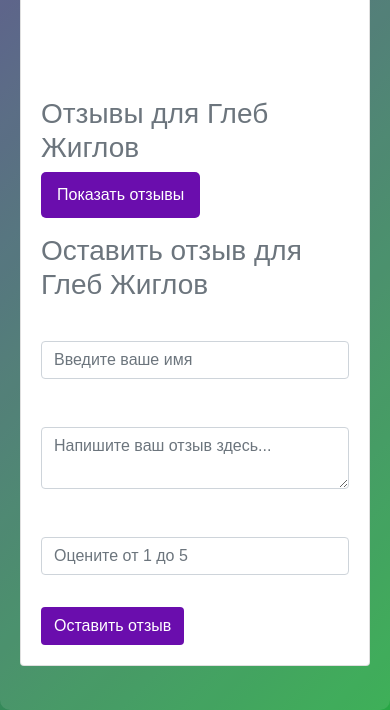
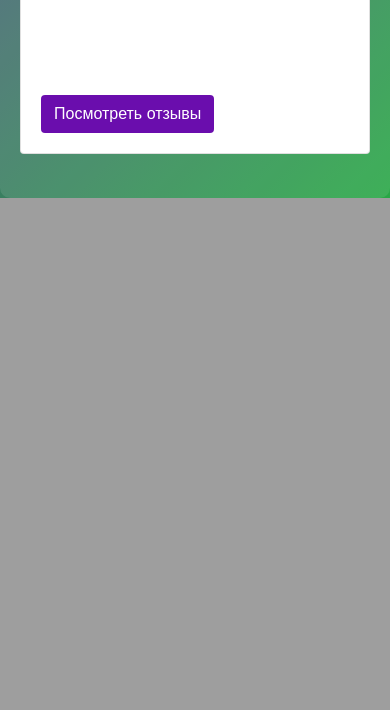
Before and after one commit to Nataliya422/Barbershop, a Django app: page /masters/ in a window 390 px wide. Shown: the part 920-1630 px from the top of the page. After the commit the page ends 1118 px from the top, so only its background shows below. Run offline with Django 5.2, Linux system fonts and the light colour scheme; data comes from the database, SQL or seed files in the repository; some libraries are stand-ins or nearby versions.

Commit message:
шаблон для отзывов, настройка

```diff
--- a/booking/templates/base.html
+++ b/booking/templates/base.html
@@ -27,7 +27,7 @@
                     <a class="nav-link" href="{% url 'book_appointment' %}">Записаться</a>
                 </li>
                 <li class="nav-item">
-                    <a class="nav-link" href="{% url 'about_us' %}">О нас</a>
+                    <a class="nav-link" href="{% url 'reviews' %}">Отзывы</a>
                 </li>
             </ul>
         </div>
--- a/booking/templates/master_list.html
+++ b/booking/templates/master_list.html
@@ -8,42 +8,13 @@
     <h1 class="text-center mb-4">Наши мастера</h1>
     <div class="row">
         {% for master in masters %}
-            <div class="col-md-6 mb-4">
+            <div class="col-md-4 mb-4">
                 <div class="card">
+                    <img src="{% static 'images/avatar.png' %}" alt="Аватар мастера" class="card-img-top">
                     <div class="card-body">
-                        <h2 class="card-title">{{ master.name }} - {{ master.experience }} лет опыта</h2>
-                        <h3 class="card-subtitle mb-2 text-muted">Отзывы для {{ master.name }}</h3>
-                        <button id="toggle-link-{{ master.id }}" class="btn btn-purple btn-toggle" onclick="toggleReviewsList({{ master.id }}); return false;">Показать отзывы</button>
-                        <div id="reviews-list-{{ master.id }}" class="mt-3" style="display: none;">
-                            {% for review in master.review_set.all %}
-                                <div class="review mb-2">
-                                    <p><strong>{{ review.client_name }}:</strong> Рейтинг: {{ review.rating }}/5</p>
-                                    <p class="toggle-text">
-                                        <span class="show-less">{{ review.comment|truncatewords:10 }}</span>
-                                        <span class="show-more" style="display:none;">{{ review.comment }}</span>
-                                        <a href="#" class="toggle-link" onclick="toggleReview(event); return false;">Читать полностью</a>
-                                    </p>
-                                    <p><em>{{ review.date }}</em></p>
-                                </div>
-                            {% endfor %}
-                        </div>
-                        <h3 class="card-subtitle mt-3 mb-2 text-muted">Оставить отзыв для {{ master.name }}</h3>
-                        <form method="post" action="{% url 'add_review' master.id %}">
-                            {% csrf_token %}
-                            <div class="form-group">
-                                <label for="client_name">Ваше имя:</label>
-                                <input type="text" class="form-control" id="client_name" name="client_name" placeholder="Введите ваше имя" required>
-                            </div>
-                            <div class="form-group">
-                                <label for="comment">Ваш отзыв:</label>
-                                <textarea class="form-control" id="comment" name="comment" placeholder="Напишите ваш отзыв здесь..." required></textarea>
-                            </div>
-                            <div class="form-group">
-                                <label for="rating">Ваш рейтинг (1-5):</label>
-                                <input type="number" class="form-control" id="rating" name="rating" min="1" max="5" placeholder="Оцените от 1 до 5" required>
-                            </div>
-                            <button type="submit" class="btn btn-purple mt-3">Оставить отзыв</button>
-                        </form>
+                        <h5 class="card-title">{{ master.name }}</h5>
+                        <p class="card-text">Опыт: {{ master.experience }} лет</p>
+                        <a href="{% url 'master_reviews' master.id %}" class="btn btn-purple">Посмотреть отзывы</a>
                     </div>
                 </div>
             </div>
--- a/booking/urls.py
+++ b/booking/urls.py
@@ -9,4 +9,6 @@
     path('about/', views.about_us, name='about_us'),
     path('book/', views.book_appointment, name='book_appointment'),
     path('masters/<int:master_id>/review/', views.add_review, name='add_review'),
+    path('reviews/', views.reviews, name='reviews'),
+
 ]
--- a/booking/views.py
+++ b/booking/views.py
@@ -62,3 +62,7 @@
         })
 
     return render(request, 'book_appointment.html', {'masters': masters, 'services': services})
+
+def reviews(request):
+    reviews_list = Review.objects.all()
+    return render(request, 'reviews.html', {'reviews': reviews_list})
--- a/static/js/scripts.js
+++ b/static/js/scripts.js
@@ -1,12 +1,12 @@
 document.addEventListener('DOMContentLoaded', function () {
     // Обработчик для переключения видимости отзывов
-    document.querySelectorAll('.toggle-review-link').forEach(link => {
+    document.querySelectorAll('.toggle-link').forEach(link => {
         link.addEventListener('click', toggleReview);
     });
 
     // Обработчик для переключения списка отзывов
-    document.querySelectorAll('.toggle-reviews-list').forEach(link => {
-        link.addEventListener('click', function(event) {
+    document.querySelectorAll('.btn-toggle').forEach(button => {
+        button.addEventListener('click', function(event) {
             const masterId = event.target.dataset.masterId;
             toggleReviewsList(masterId);
         });
@@ -17,6 +17,7 @@
 });
 
 function toggleReview(event) {
+    event.preventDefault(); // Предотвращаем стандартное поведение ссылки
     const toggleLink = event.target;
     const reviewText = toggleLink.parentNode;
     const showLess = reviewText.querySelector('.show-less');
@@ -26,7 +27,7 @@
         if (showLess.style.display === 'none') {
             showLess.style.display = 'inline';
             showMore.style.display = 'none';
-            toggleLink.textContent = 'Подробнее';
+            toggleLink.textContent = 'Читать полностью';
         } else {
             showLess.style.display = 'none';
             showMore.style.display = 'inline';
```
Also changed, not shown: booking/templates/reviews.html (added, +23 -0 lines).
